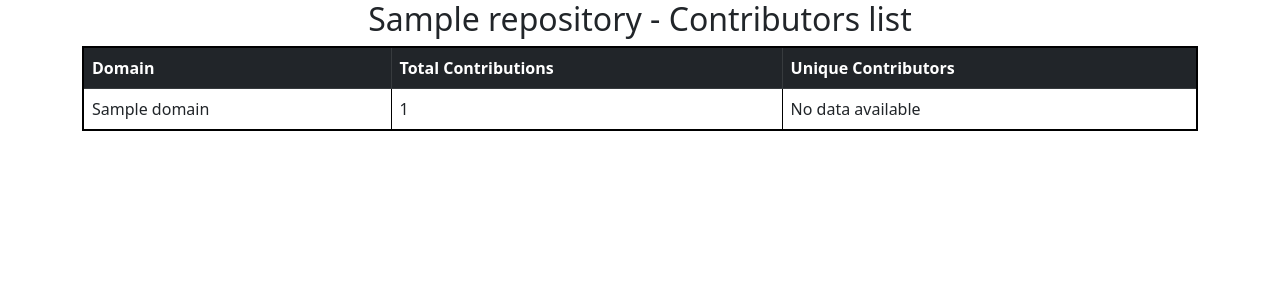
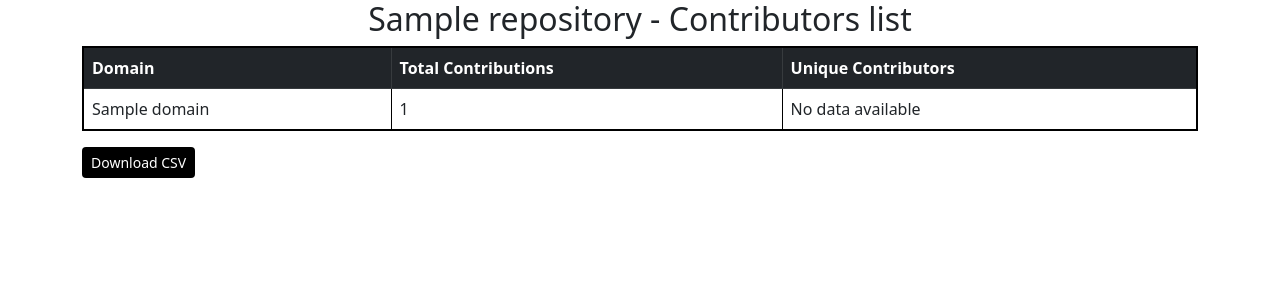
Before and after one commit to sqali/Github-Aggregator, a Flask app: template templates/contributors.html in a window 1280 px wide. Shown: the top 300 px of the page. Run offline with Flask 3, Linux system fonts and the light colour scheme; the template is opened without the code that fills it: most values are stand-ins (such as "Sample title", 1, 10 or a date in 2020).

Commit message:
Download CSV button introduced

```diff
--- a/templates/contributors.html
+++ b/templates/contributors.html
@@ -6,6 +6,12 @@
     <style>
         .table-bordered {
             border: 2px solid black;
+        }
+    </style>
+    <style>
+        .btn-custom {
+            background-color: black;
+            color: white;
         }
     </style>
 </head>
@@ -36,6 +42,7 @@
                 {% endfor %}
             </tbody>
         </table>
+        <a href="/download_csv" class="btn btn-custom btn-sm">Download CSV</a>
     </div>
 </body>
 </html>
```
